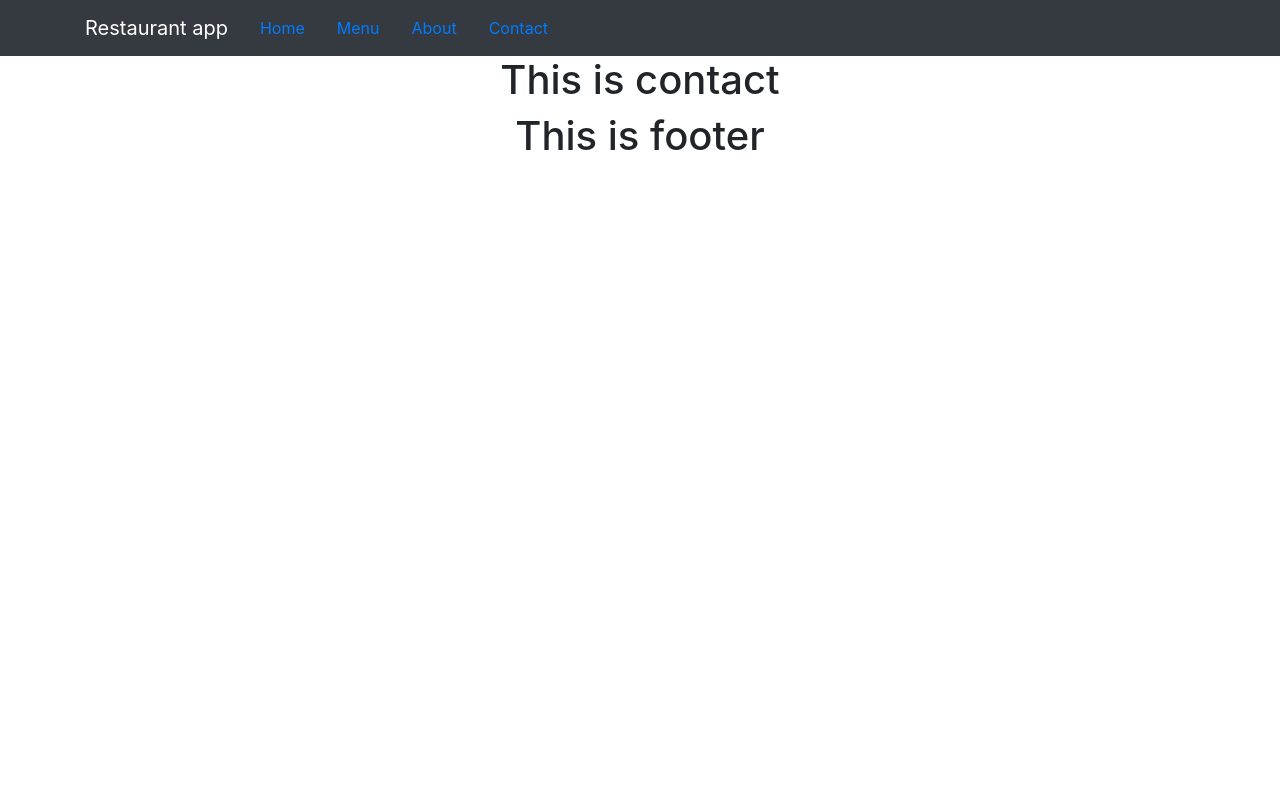
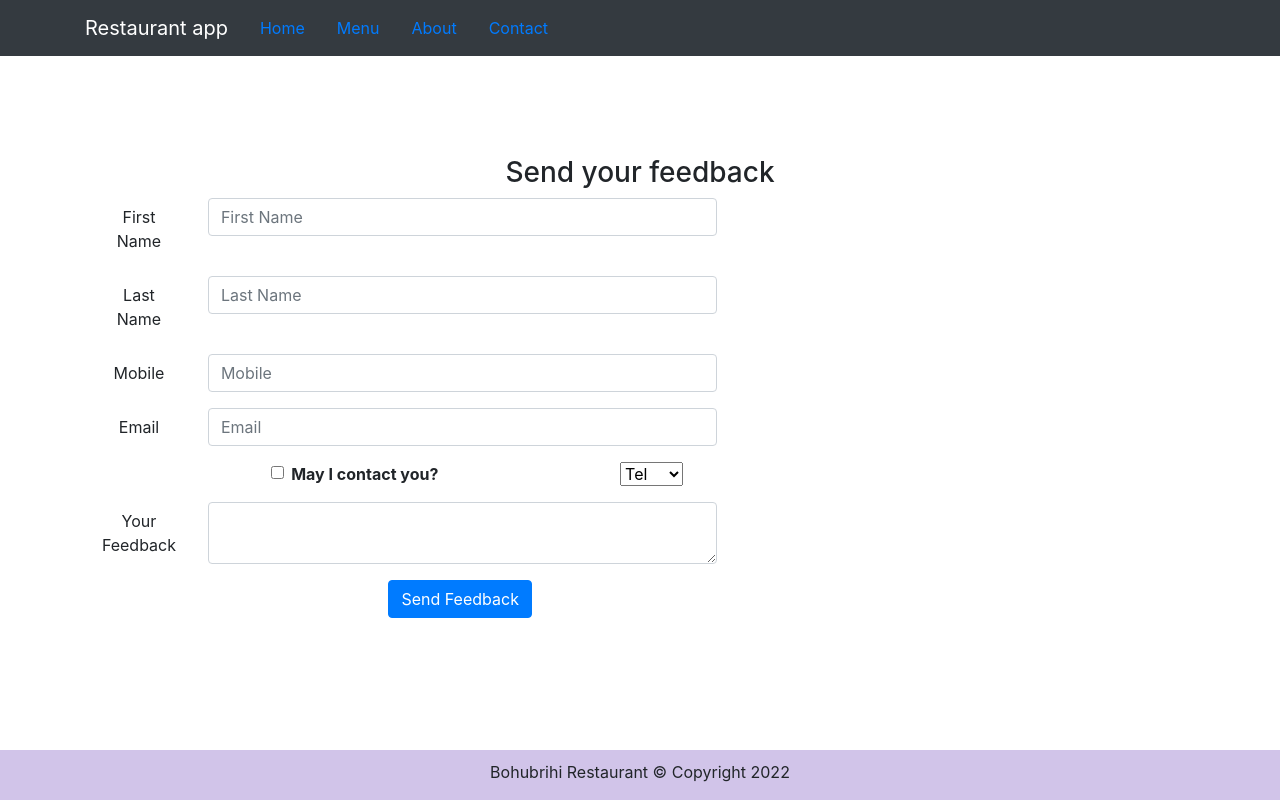
Before and after one commit to hasanulhasan/restaurant-project, a React (Create React App) app: page /contact in a window 1280 px wide. Built offline with nearby package versions, Linux system fonts and the light colour scheme.

Commit message:
a form added

```diff
--- a/src/App.css
+++ b/src/App.css
@@ -2,37 +2,17 @@
   text-align: center;
 }
 
-.App-logo {
-  height: 40vmin;
-  pointer-events: none;
+.footer {
+  background-color: #D1C4E9;
+  margin: 0px auto;
+  padding-top: 10px;
+  position: fixed;
+  bottom: 0;
+  width: 100%;
 }
 
-@media (prefers-reduced-motion: no-preference) {
-  .App-logo {
-    animation: App-logo-spin infinite 20s linear;
-  }
+.row-content {
+  margin: 0px auto;
+  padding: 50px 0px 50px 0px;
+  min-height: 40px;
 }
-
-.App-header {
-  background-color: #282c34;
-  min-height: 100vh;
-  display: flex;
-  flex-direction: column;
-  align-items: center;
-  justify-content: center;
-  font-size: calc(10px + 2vmin);
-  color: white;
-}
-
-.App-link {
-  color: #61dafb;
-}
-
-@keyframes App-logo-spin {
-  from {
-    transform: rotate(0deg);
-  }
-  to {
-    transform: rotate(360deg);
-  }
-}
--- a/src/Components/Body/Contact.js
+++ b/src/Components/Body/Contact.js
@@ -1,10 +1,139 @@
 import React, { Component } from 'react';
+import { Form } from 'react-router-dom';
+import { Button, Col, FormGroup, Input, Label } from 'reactstrap';
 
 class Contact extends Component {
+  constructor(props) {
+    super(props);
+    this.state = {
+      firstName: '',
+      lastName: '',
+      telnum: '',
+      email: '',
+      agree: false,
+      contactType: 'Tel',
+      message: ''
+    }
+    this.handleInputChange = this.handleInputChange.bind(this);
+    this.handleSubmit = this.handleSubmit.bind(this);
+  }
+  handleInputChange = e => {
+    const value = e.target.type === 'checkbox' ? e.target.checked : e.target.value;
+    const name = e.target.name;
+    this.setState({
+      [name]: value
+    })
+  }
+  handleSubmit = e => {
+    console.log(this.state);
+    e.preventDefault();
+
+  }
   render() {
     return (
       <div>
-        <h1>This is contact</h1>
+        <div className='container'>
+          <div className='row row-content' style={{ paddingLeft: '20px', textAlign: 'left' }}></div>
+          <div className='col-12'>
+            <h3>Send your feedback</h3>
+          </div>
+          <div className='col-12 col-md-7'>
+            <Form onSubmit={this.handleSubmit}>
+              <FormGroup row>
+                <Label htmlFor='firstName' md={2}>First Name</Label>
+                <Col md={10}>
+                  <Input
+                    type='text'
+                    name='firstName'
+                    placeholder='First Name'
+                    value={this.state.firstName}
+                    onChange={this.handleInputChange} />
+                </Col>
+              </FormGroup>
+              <FormGroup row>
+                <Label htmlFor='lastName' md={2}>Last Name</Label>
+                <Col md={10}>
+                  <Input
+                    type='text'
+                    name='lastName'
+                    placeholder='Last Name'
+                    value={this.state.lastName}
+                    onChange={this.handleInputChange}
+                  />
+                </Col>
+              </FormGroup>
+              <FormGroup row>
+                <Label htmlFor='telnum' md={2}>Mobile</Label>
+                <Col md={10}>
+                  <Input
+                    type='tel'
+                    name='telnum'
+                    placeholder='Mobile'
+                    value={this.state.telnum}
+                    onChange={this.handleInputChange}
+                  />
+                </Col>
+              </FormGroup>
+              <FormGroup row>
+                <Label htmlFor='email' md={2}>Email</Label>
+                <Col md={10}>
+                  <Input
+                    type='email'
+                    name='email'
+                    placeholder='Email'
+                    value={this.state.email}
+                    onChange={this.handleInputChange} />
+                </Col>
+              </FormGroup>
+              <FormGroup row>
+                <Col md={{ size: 6, offset: 2 }}>
+                  <FormGroup check>
+                    <Label check>
+                      <Input
+                        type='checkbox'
+                        name='agree'
+                        checked={this.state.agree}
+                        onChange={this.handleInputChange}
+                      /><strong>May I contact you?</strong>
+                    </Label>
+                  </FormGroup>
+                </Col>
+                <Col md={{ size: 3, offset: 1 }}>
+                  <Input
+                    type='select'
+                    name='contactType'
+                    value={this.state.contactType}
+                    onChange={this.handleInputChange}
+                  >
+                    <option>Tel</option>
+                    <option>Email</option>
+                  </Input>
+                </Col>
+              </FormGroup>
+              <FormGroup row>
+                <Label htmlFor='message' md={2}>Your Feedback</Label>
+                <Col md={10}>
+                  <Input
+                    type='textarea'
+                    name='message'
+                    value={this.state.message}
+                    row='12'
+                    onChange={this.handleInputChange}
+                  ></Input>
+                </Col>
+              </FormGroup>
+              <FormGroup>
+                <Col md={{ size: 10, offset: 2 }}>
+                  <Button type='submit' color='primary'>
+                    Send Feedback
+                  </Button>
+                </Col>
+              </FormGroup>
+            </Form>
+
+          </div>
+
+        </div>
       </div >
     );
   }
--- a/src/Components/Footer/Footer.js
+++ b/src/Components/Footer/Footer.js
@@ -2,8 +2,17 @@
 
 const Footer = () => {
   return (
-    <div>
-      <h1>This is footer</h1>
+    <div className='footer'>
+      <div className='container'>
+        <div className='roe justify-content-center'>
+          <div className='col-auto'>
+            <p>Bohubrihi Restaurant &#169; Copyright 2022 </p>
+
+          </div>
+
+        </div>
+      </div>
+
     </div>
   );
 };
```
Also changed, not shown: src/Components/Body/Menu.js (+0 -7 lines).
